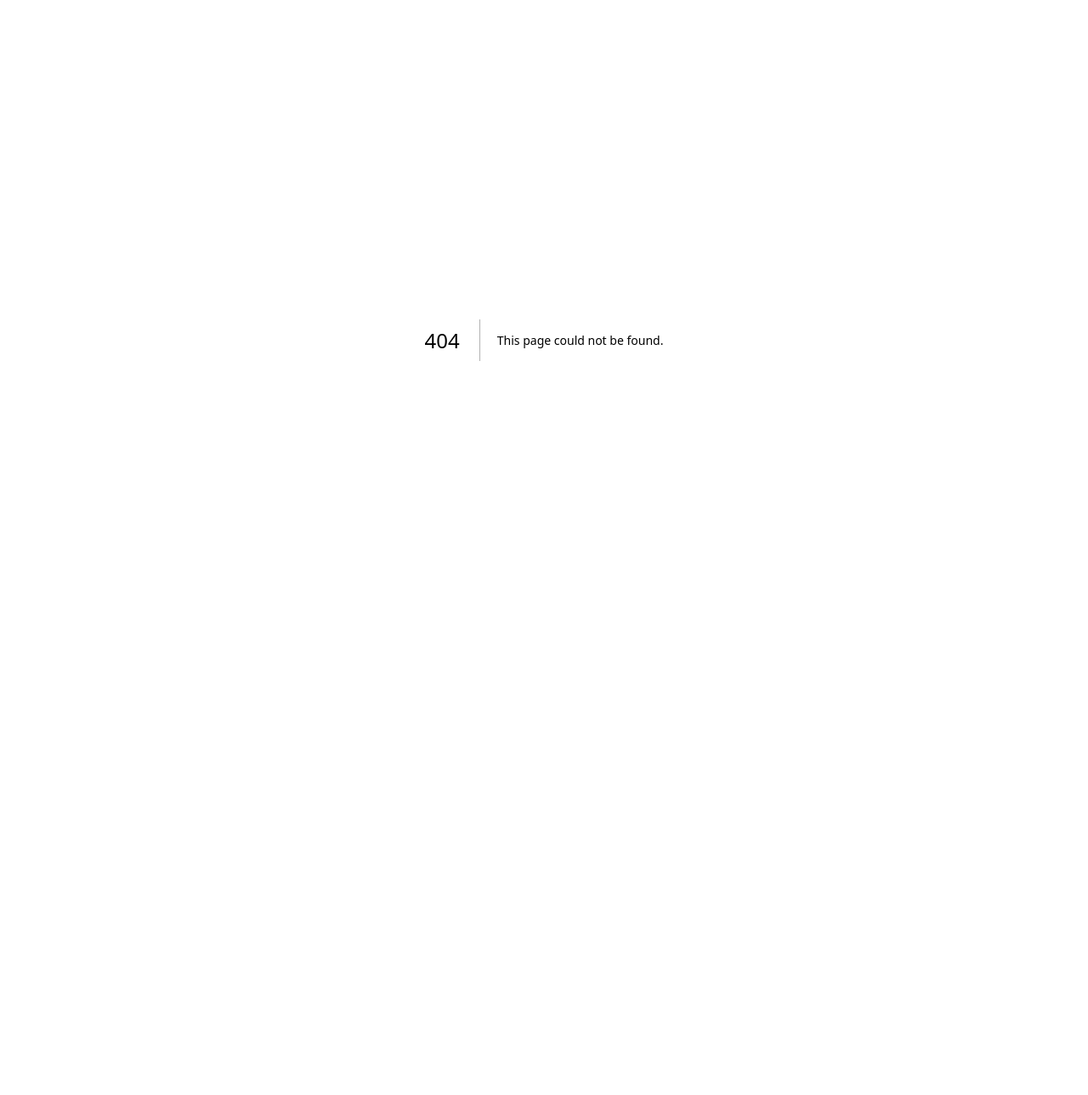
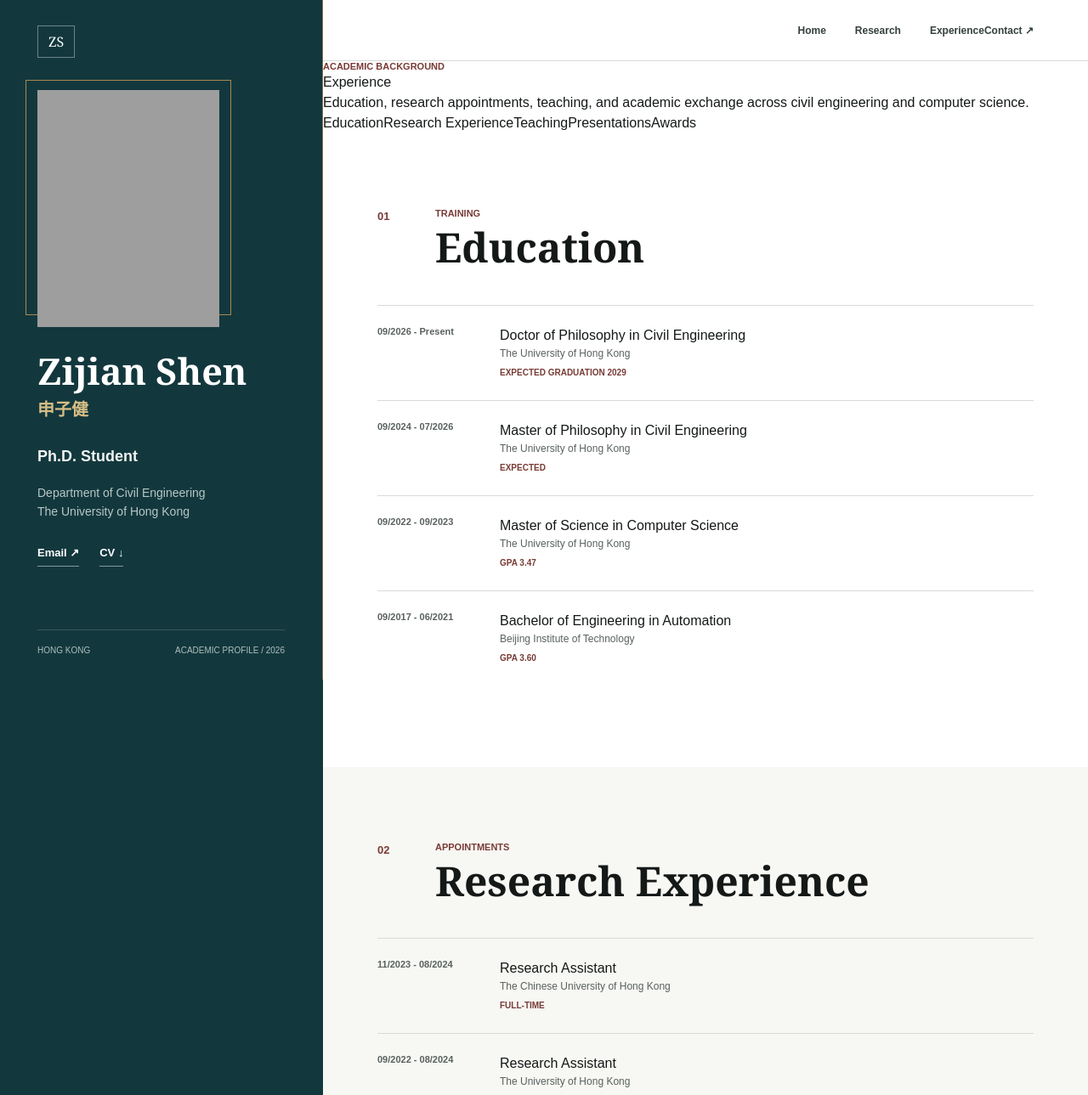
Before and after one commit to Shen-Zijian/Shen-Zijian.github.io, a Next.js app: page /experience in a window 1280 px wide. Before the commit this address had no page. Shown: the top 1289 px of the page at 85% size. Before the commit the page ends 800 px from the top, so only its background shows below. Built offline with nearby package versions, Linux system fonts and the light colour scheme; grey boxes are pictures that could not be loaded.

Commit message:
Add app/experience/page.tsx

```diff
--- /dev/null
+++ b/app/experience/page.tsx
@@ -0,0 +1,153 @@
+import {
+  Authors,
+  PageHeader,
+  SectionHeading,
+  SectionNavigation,
+  SiteFrame,
+} from "../components/site-frame";
+import {
+  awards,
+  education,
+  experience,
+  presentations,
+  teachingCourses,
+} from "../lib/profile-data";
+import { pageMetadata } from "../lib/page-metadata";
+
+export function generateMetadata() {
+  return pageMetadata(
+    "/experience/",
+    "Experience | Zijian Shen",
+    "Zijian Shen's education, research experience, teaching assistant appointments, presentations, and academic honors.",
+  );
+}
+
+export default function Experience() {
+  return (
+    <SiteFrame current="Experience">
+      <PageHeader label="Academic background" title="Experience">
+        <p>
+          Education, research appointments, teaching, and academic exchange
+          across civil engineering and computer science.
+        </p>
+      </PageHeader>
+      <SectionNavigation
+        items={[
+          { label: "Education", href: "#education" },
+          { label: "Research Experience", href: "#research-experience" },
+          { label: "Teaching", href: "#teaching" },
+          { label: "Presentations", href: "#presentations" },
+          { label: "Awards", href: "#awards" },
+        ]}
+      />
+      <section className="section" id="education">
+        <SectionHeading index="01" label="Training" title="Education" />
+        <div className="record-list">
+          {education.map((item) => (
+            <article className="record-row" key={item.degree}>
+              <p className="record-dates">{item.dates}</p>
+              <div>
+                <h3>{item.degree}</h3>
+                <p>{item.school}</p>
+                <span className="record-note">{item.note}</span>
+              </div>
+            </article>
+          ))}
+        </div>
+      </section>
+      <section className="section section-paper" id="research-experience">
+        <SectionHeading
+          index="02"
+          label="Appointments"
+          title="Research Experience"
+        />
+        <div className="record-list">
+          {experience.map((item) => (
+            <article className="record-row" key={item.institution}>
+              <p className="record-dates">{item.dates}</p>
+              <div>
+                <h3>{item.role}</h3>
+                <p>{item.institution}</p>
+                <span className="record-note">{item.note}</span>
+              </div>
+            </article>
+          ))}
+        </div>
+      </section>
+      <section className="section" id="teaching">
+        <SectionHeading
+          index="03"
+          label="The University of Hong Kong"
+          title="Teaching"
+        />
+        <p className="section-intro">
+          Teaching Assistant, Department of Civil Engineering
+        </p>
+        <div className="teaching-list">
+          {teachingCourses.map((course) => (
+            <article className="teaching-row" key={course.code}>
+              <span className="course-code">{course.code}</span>
+              <div className="course-main">
+                <h3>{course.title}</h3>
+                <p>{course.description}</p>
+                <a className="text-link" href={course.url}>
+                  Course details <span aria-hidden="true">↗</span>
+                </a>
+              </div>
+              <div className="course-terms">
+                {course.terms.map((term) => (
+                  <div className="course-term" key={term.year}>
+                    <p>{term.year}</p>
+                    <span>Semester {term.semester}</span>
+                    {term.upcoming && (
+                      <span className="upcoming">Upcoming</span>
+                    )}
+                  </div>
+                ))}
+              </div>
+            </article>
+          ))}
+        </div>
+      </section>
+      <section className="section" id="presentations">
+        <SectionHeading
+          index="04"
+          label="Academic exchange"
+          title="Presentations"
+        />
+        <div className="record-list">
+          {presentations.map((item) => (
+            <article className="record-row presentation-row" key={item.year}>
+              <p className="record-dates">{item.year}</p>
+              <div>
+                <h3>{item.title}</h3>
+                <p className="authors">
+                  <Authors value={item.authors} />
+                </p>
+                <p className="event-name">{item.event}</p>
+                <p>
+                  {item.place} · {item.dates}
+                </p>
+              </div>
+            </article>
+          ))}
+        </div>
+      </section>
+      <section className="section section-paper" id="awards">
+        <SectionHeading
+          index="05"
+          label="Recognition"
+          title="Honors & Awards"
+        />
+        <div className="award-list">
+          {awards.map((item) => (
+            <article className="award-row" key={`${item.year}-${item.title}`}>
+              <span>{item.year}</span>
+              <h3>{item.title}</h3>
+            </article>
+          ))}
+        </div>
+      </section>
+    </SiteFrame>
+  );
+}
```
